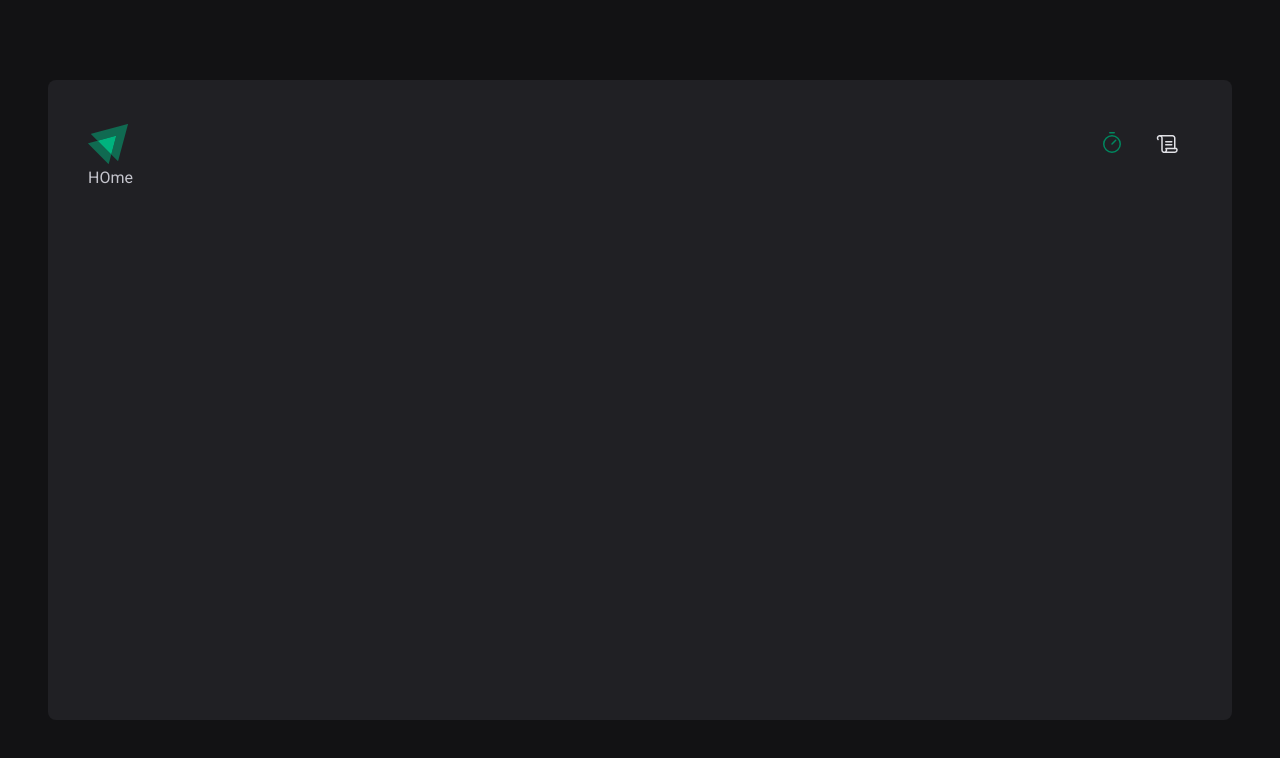
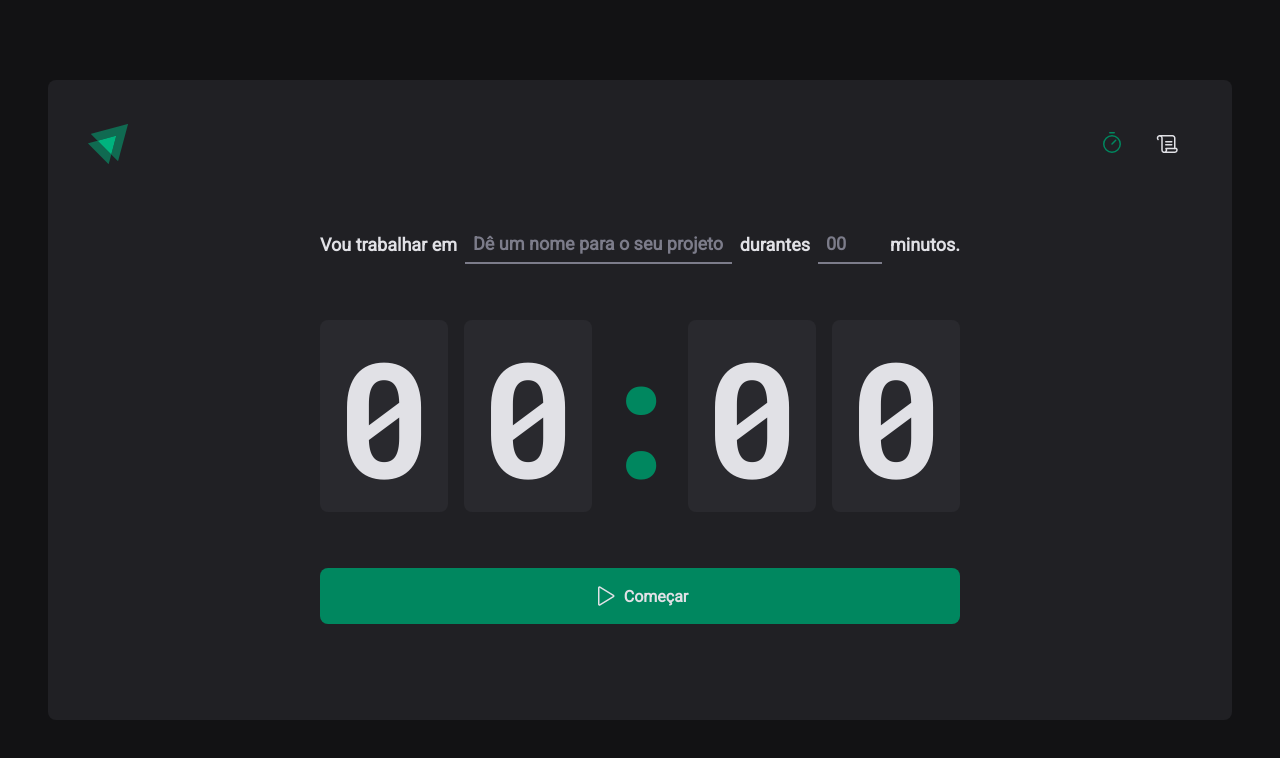
Before and after one commit to albertallan-rar/02-Aprofundando-Hooks, a React (Vite) app in the folder ignite-timer/: page / in a window 1280 px wide. Shown: the top 758 px of the page. Built offline with nearby package versions, Linux system fonts and the light colour scheme.

Commit message:
Páginas e rotas - Finalização da Home

```diff
--- a/ignite-timer/src/pages/Home.tsx
+++ /dev/null
@@ -1,3 +0,0 @@
-export function Home() {
-  return <span>HOme </span>;
-}
--- /dev/null
+++ b/ignite-timer/src/pages/Home/index.tsx
@@ -0,0 +1,40 @@
+import { Play } from "phosphor-react";
+import {
+  CountdownContainer,
+  FormContainer,
+  HomeContainer,
+  MinutesAmountInput,
+  Separator,
+  StartCountdownButton,
+  TaskInput,
+} from "./style";
+
+export function Home() {
+  return (
+    <HomeContainer>
+      <form action="">
+        <FormContainer>
+          <label htmlFor="task">Vou trabalhar em</label>
+          <TaskInput type="text" id="task" placeholder="Dê um nome para o seu projeto" />
+
+          <label htmlFor="minutesAmount">durantes</label>
+          <MinutesAmountInput type="number" id="minutesAmount" placeholder="00" />
+
+          <span>minutos.</span>
+        </FormContainer>
+        <CountdownContainer>
+          <span>0</span>
+          <span>0</span>
+          <Separator>:</Separator>
+          <span>0</span>
+          <span>0</span>
+        </CountdownContainer>
+
+        <StartCountdownButton type="submit">
+          <Play size={24} />
+          Começar
+        </StartCountdownButton>
+      </form>
+    </HomeContainer>
+  );
+}
--- /dev/null
+++ b/ignite-timer/src/pages/Home/style.ts
@@ -0,0 +1,112 @@
+import styled from "styled-components";
+
+export const HomeContainer = styled.main`
+  flex: 1;
+
+  display: flex;
+  flex-direction: column;
+  align-items: center;
+  justify-content: center;
+
+  form {
+    display: flex;
+    flex-direction: column;
+    align-items: center;
+    justify-content: center;
+    gap: 3.5rem;
+  }
+`;
+
+export const FormContainer = styled.div`
+  display: flex;
+  width: 100%;
+  align-items: center;
+  justify-content: center;
+  gap: 0.5rem;
+  color: ${(props) => props.theme["gray-100"]};
+  font-size: 1.125rem;
+  font-weight: bold;
+  flex-wrap: wrap;
+`;
+
+const BaseInput = styled.input`
+  background: transparent;
+  height: 2.5rem;
+  border: 0;
+  border-bottom: 2px solid ${(props) => props.theme["gray-500"]};
+  font-weight: bold;
+  font-size: 1.125rem;
+  padding: 0 0.5rem;
+  color: ${(props) => props.theme["gray-100"]};
+
+  &:focus {
+    box-shadow: none;
+    border-color: ${(props) => props.theme["green-500"]};
+  }
+
+  &::placeholder {
+    color: ${(props) => props.theme["gray-500"]};
+  }
+`;
+
+export const TaskInput = styled(BaseInput)`
+  flex: 1;
+`;
+
+export const MinutesAmountInput = styled(BaseInput)`
+  width: 4rem;
+`;
+
+export const CountdownContainer = styled.div`
+  font-family: "Roboto Mono", monospace;
+  font-size: 10rem;
+  line-height: 8rem;
+  color: ${(props) => props.theme["gray-100"]};
+
+  display: flex;
+  gap: 1rem;
+
+  span {
+    background: ${(props) => props.theme["gray-700"]};
+    padding: 2rem 1rem;
+    border-radius: 8px;
+  }
+`;
+
+export const Separator = styled.div`
+  padding: 2rem 0;
+  color: ${(props) => props.theme["green-500"]};
+
+  width: 4rem;
+  overflow: hidden;
+  display: flex;
+  justify-content: center;
+`;
+
+export const StartCountdownButton = styled.button`
+  width: 100%;
+  border: 0;
+  padding: 1rem;
+  border-radius: 8px;
+
+  display: flex;
+  align-items: center;
+  justify-content: center;
+
+  gap: 0.5rem;
+  font-weight: bold;
+
+  cursor: pointer;
+
+  background: ${(props) => props.theme["green-500"]};
+  color: ${(props) => props.theme["gray-100"]};
+
+  &:disabled {
+    opacity: 0.7;
+    cursor: not-allowed;
+  }
+
+  &:not(:disabled):hover {
+    background: ${(props) => props.theme["green-700"]};
+  }
+`;
--- a/ignite-timer/src/styles/global.ts
+++ b/ignite-timer/src/styles/global.ts
@@ -14,7 +14,8 @@
 
   body{
     background: ${(props) => props.theme["gray-900"]};
-    color: ${(props) => props.theme["gray-300"]}
+    color: ${(props) => props.theme["gray-300"]};
+    -webkit-font-smoothing: antialiased
   }
 
   body, input, textarea, button {
```
Also changed, not shown: ignite-timer/src/pages/History/index.tsx (renamed from ignite-timer/src/pages/History.tsx), ignite-timer/src/pages/History/styles.ts (added).
